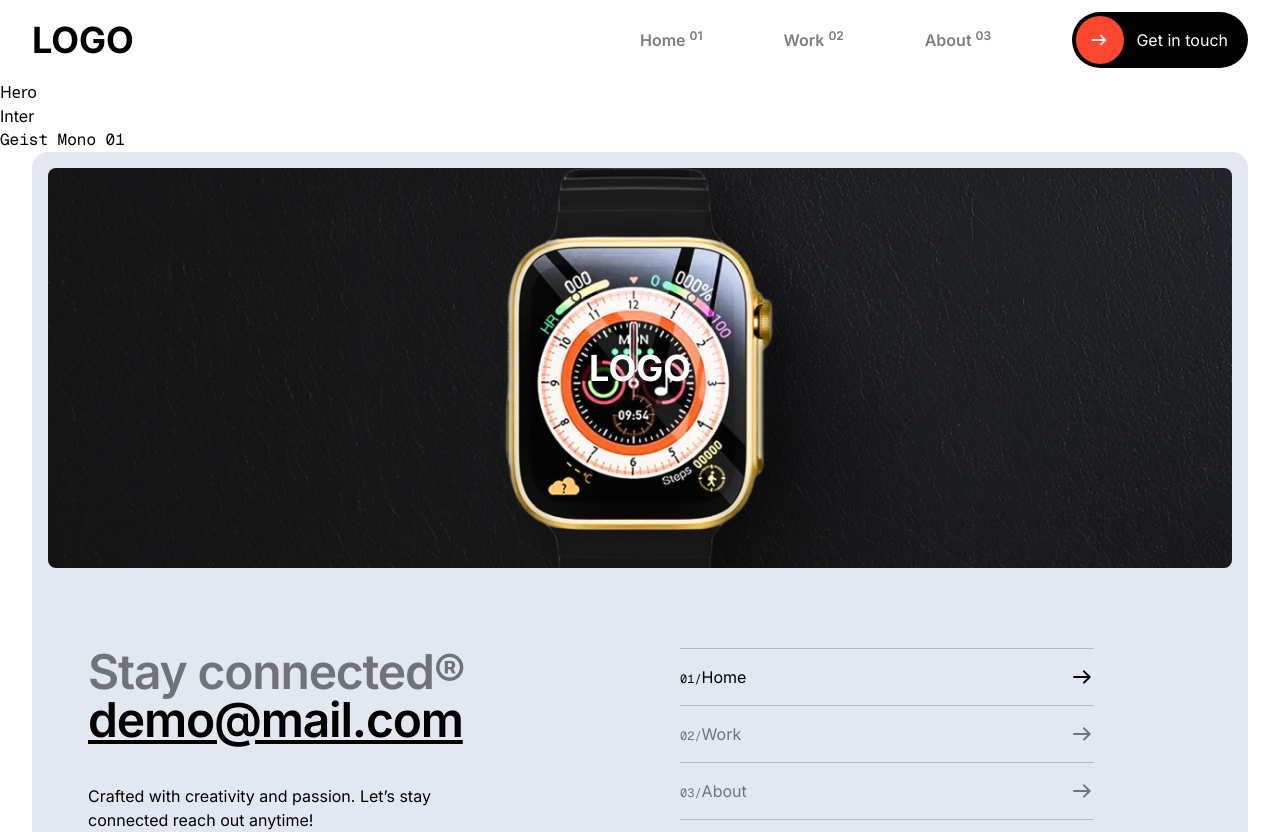
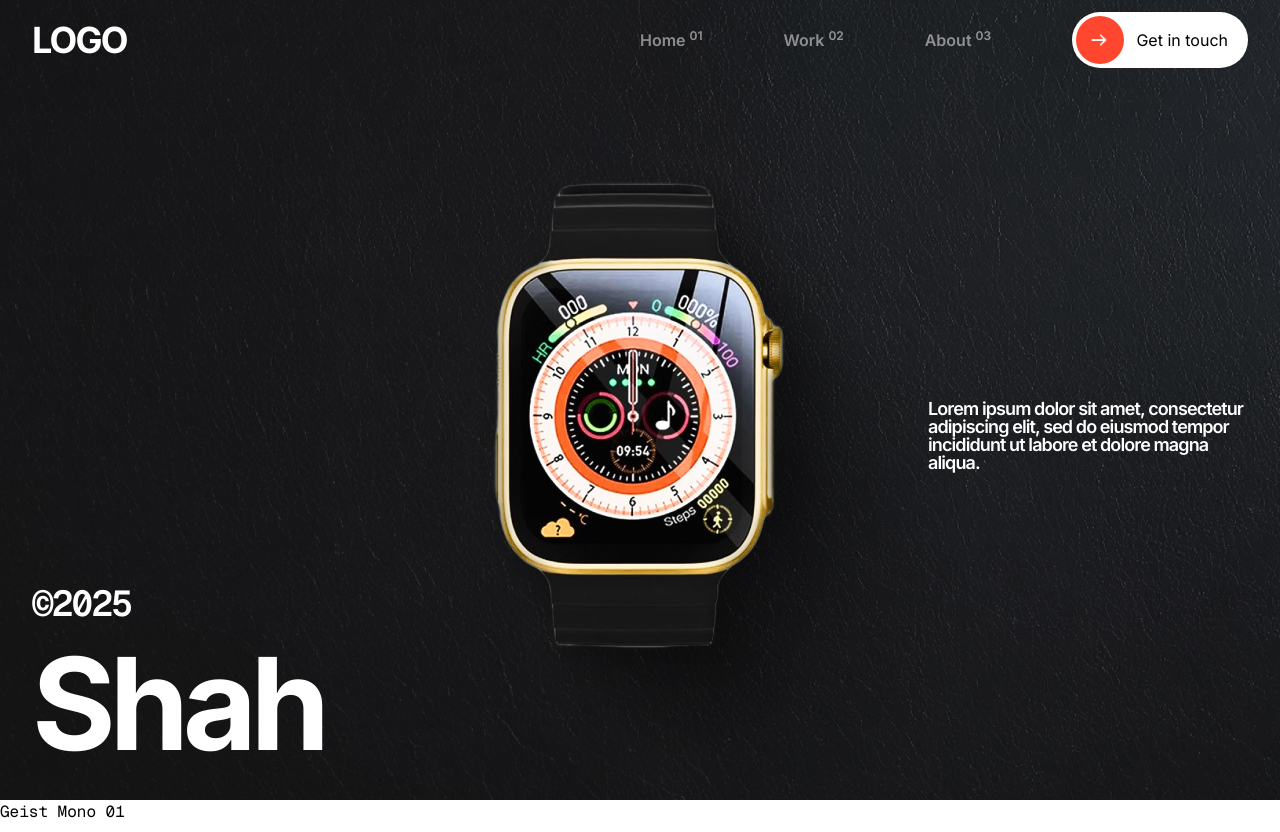
Before and after one commit to shah911/ahmar-last-project, a Next.js app: page / in a window 1280 px wide. Shown: the top 832 px of the page. Built offline with nearby package versions, Linux system fonts and the light colour scheme.

Commit message:
hero in progress

```diff
--- a/src/components/CTA.tsx
+++ b/src/components/CTA.tsx
@@ -7,7 +7,7 @@ function CTA() {
     <div
       onMouseEnter={() => setIsHovered(true)}
       onMouseLeave={() => setIsHovered(false)}
-      className="relative bg-black h-14 w-44 flex items-center justify-center rounded-full cursor-pointer"
+      className="relative bg-white h-14 w-44 flex items-center justify-center rounded-full cursor-pointer"
     >
       <div
         className={`bg-[#FF462E] rounded-full h-12 ease-in-out duration-500 ${isHovered ? "w-42" : "w-12"} absolute left-1 flex items-center justify-center`}
@@ -33,7 +33,7 @@ function CTA() {
       </div>
       <div className="text-white z-10 absolute right-5 overflow-hidden h-5 flex flex-col items-center justify-center">
         <span
-          className={`duration-500 ease-in-out ${isHovered ? "-translate-y-3" : "translate-y-3"}`}
+          className={`duration-500 text-black ease-in-out ${isHovered ? "-translate-y-3" : "translate-y-3"}`}
         >
           Get in touch
         </span>
--- a/src/components/Footer.tsx
+++ b/src/components/Footer.tsx
@@ -113,8 +113,8 @@ function Footer() {
             </div>
           </div>
           <hr className="h-px opacity-20 mt-10" />
-          <div className="mt-5 mb-1">
-            <p className="text-lg">
+          <div className="mt-5 mb-1 flex items-center justify-center">
+            <p className="lg:text-lg">
               Copyright © Shah <span className="font-geist-mono">2025</span>
             </p>
           </div>
--- a/src/components/Header.tsx
+++ b/src/components/Header.tsx
@@ -22,11 +22,14 @@ function Header() {
   return (
     <div className="flex items-center justify-center font-inter h-20 w-[95%] mx-auto">
       <div className="flex-1 z-99999">
-        <Link href="/" className="text-4xl font-bold">
+        <Link
+          href="/"
+          className="text-4xl font-bold text-white tracking-tighter"
+        >
           LOGO
         </Link>
       </div>
-      <div className="hidden lg:flex flex-1 items-center justify-between">
+      <div className="hidden lg:flex flex-1 items-center text-white justify-between z-99999">
         {links.map((link, i) => (
           <Link className="capitalize font-semibold" key={i} href={link.url}>
             <AnimatedLinks title={link.title} index={i + 1} />
--- a/src/components/Hero.tsx
+++ b/src/components/Hero.tsx
@@ -1,11 +1,69 @@
-import React from "react";
+import { motion, useScroll, useTransform } from "motion/react";
+import Image from "next/image";
+import { useRef } from "react";
 
 function Hero() {
+  const ref = useRef(null);
+  const { scrollYProgress } = useScroll({
+    target: ref,
+    offset: ["start start", "end end"],
+  });
+
+  const scaleY1 = useTransform(scrollYProgress, [0, 1], [0, 0.2]);
+  const scaleY2 = useTransform(scrollYProgress, [0, 1], [0, 0.5]);
+  const scaleY3 = useTransform(scrollYProgress, [0, 1], [0, 1]);
+  const scaleY4 = useTransform(scrollYProgress, [0, 1], [0, 0.5]);
+  const scaleY5 = useTransform(scrollYProgress, [0, 1], [0, 0.2]);
+
+  const blocks = [scaleY1, scaleY2, scaleY3, scaleY4, scaleY5];
+
   return (
-    <div>
-      Hero
-      <p className="font-inter">Inter</p>
-      <p className="font-geist-mono">Geist Mono 01</p>
+    <div ref={ref} className="relative flex flex-col -mt-20">
+      {/* section 1 */}
+      <div className="min-h-150 h-screen bg-slate-300 sticky top-0">
+        <div className="relative h-full w-full">
+          <Image
+            src="/demo.jpg"
+            alt="demo"
+            fill
+            priority
+            className="object-cover"
+          />
+          <div className="w-[95%] mx-auto absolute left-3 lg:left-8 bottom-8 flex flex-col gap-4 text-white">
+            <span className="font-geist-mono text-2xl lg:text-4xl font-semibold tracking-tighter">
+              ©2025
+            </span>
+            <h1 className="font-inter font-bold text-7xl lg:text-9xl tracking-tighter">
+              Shah
+            </h1>
+            <p className="flex lg:hidden md:w-[75%] font-inter text-white text-lg font-semibold tracking-tighter leading-[100%]">
+              Lorem ipsum dolor sit amet, consectetur adipiscing elit, sed do
+              eiusmod tempor incididunt ut labore et dolore magna aliqua.
+            </p>
+          </div>
+          <div className="absolute right-8 top-1/2 w-1/4 lg:flex hidden">
+            <p className="font-inter text-white text-lg font-semibold tracking-tighter leading-[100%]">
+              Lorem ipsum dolor sit amet, consectetur adipiscing elit, sed do
+              eiusmod tempor incididunt ut labore et dolore magna aliqua.
+            </p>
+          </div>
+        </div>
+      </div>
+      {/* section 2 */}
+      <div className="min-h-150 h-screen bg-white z-999">
+        <div className="relative h-full w-full">
+          <div className="flex items-center justify-center -mt-50">
+            {blocks.map((block, i) => (
+              <motion.div
+                style={{ scaleY: block, transformOrigin: "bottom" }}
+                className="w-[20vw] h-50 bg-white"
+                key={i}
+              ></motion.div>
+            ))}
+          </div>
+          <p className="font-geist-mono">Geist Mono 01</p>
+        </div>
+      </div>
     </div>
   );
 }
--- a/src/components/Menu.tsx
+++ b/src/components/Menu.tsx
@@ -14,10 +14,10 @@ function Menu() {
         onClick={() => {
           SetIsOpen(!isOpen);
         }}
-        className={`relative h-10 w-10 z-99999 flex items-center justify-center ease-in-out duration-200 ${isOpen ? "rotate-45" : "rotate-0"}`}
+        className={`relative cursor-pointer h-10 w-10 z-99999 flex items-center justify-center ease-in-out duration-200 ${isOpen ? "rotate-45" : "rotate-0"}`}
       >
-        <span className="h-0.5 w-5 bg-black rotate-90 absolute"></span>
-        <span className="h-0.5 w-5 bg-black"></span>
+        <span className="h-0.5 w-5 bg-white rotate-90 absolute"></span>
+        <span className="h-0.5 w-5 bg-white"></span>
       </div>
       <AnimatePresence mode="wait">
         {isOpen && (
```
